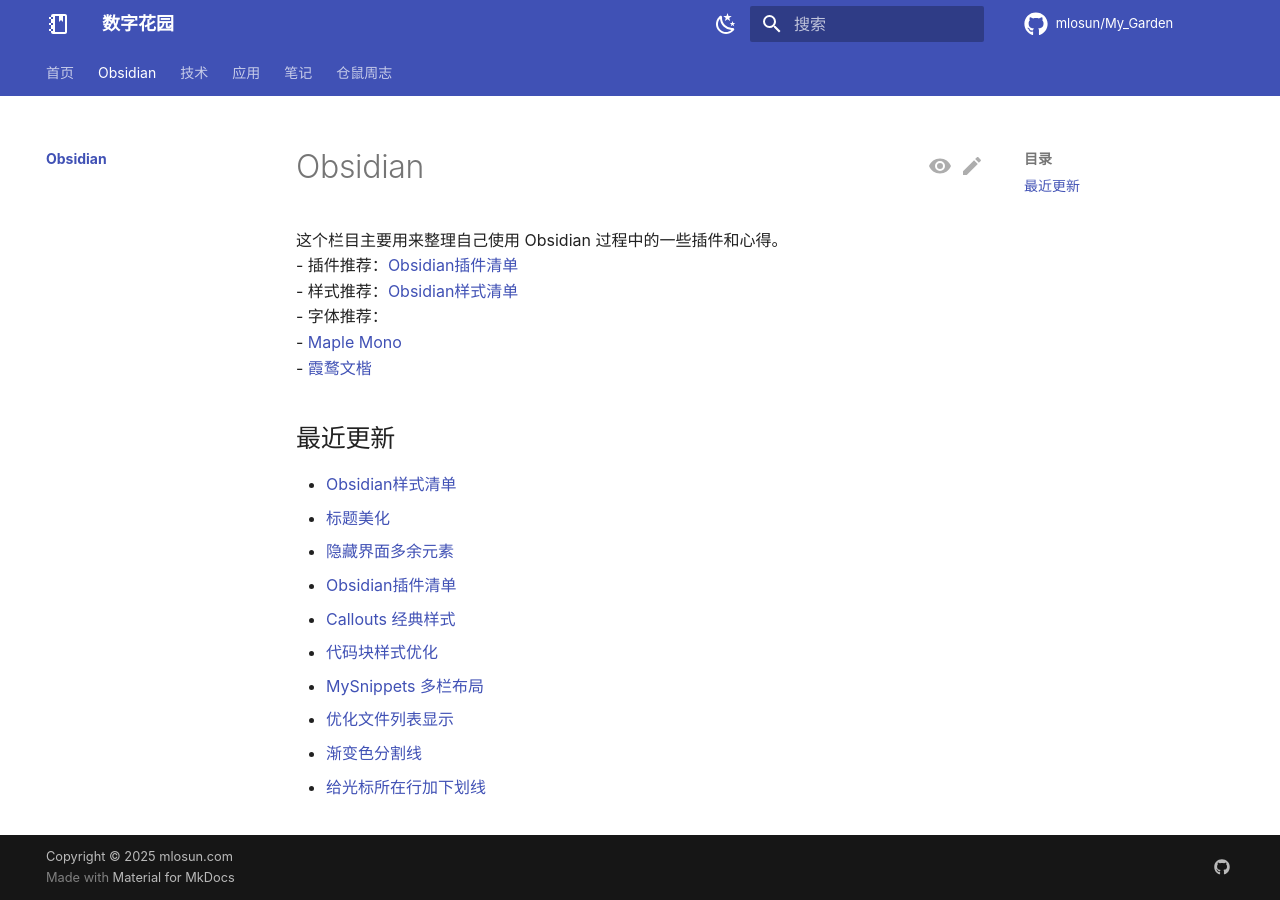
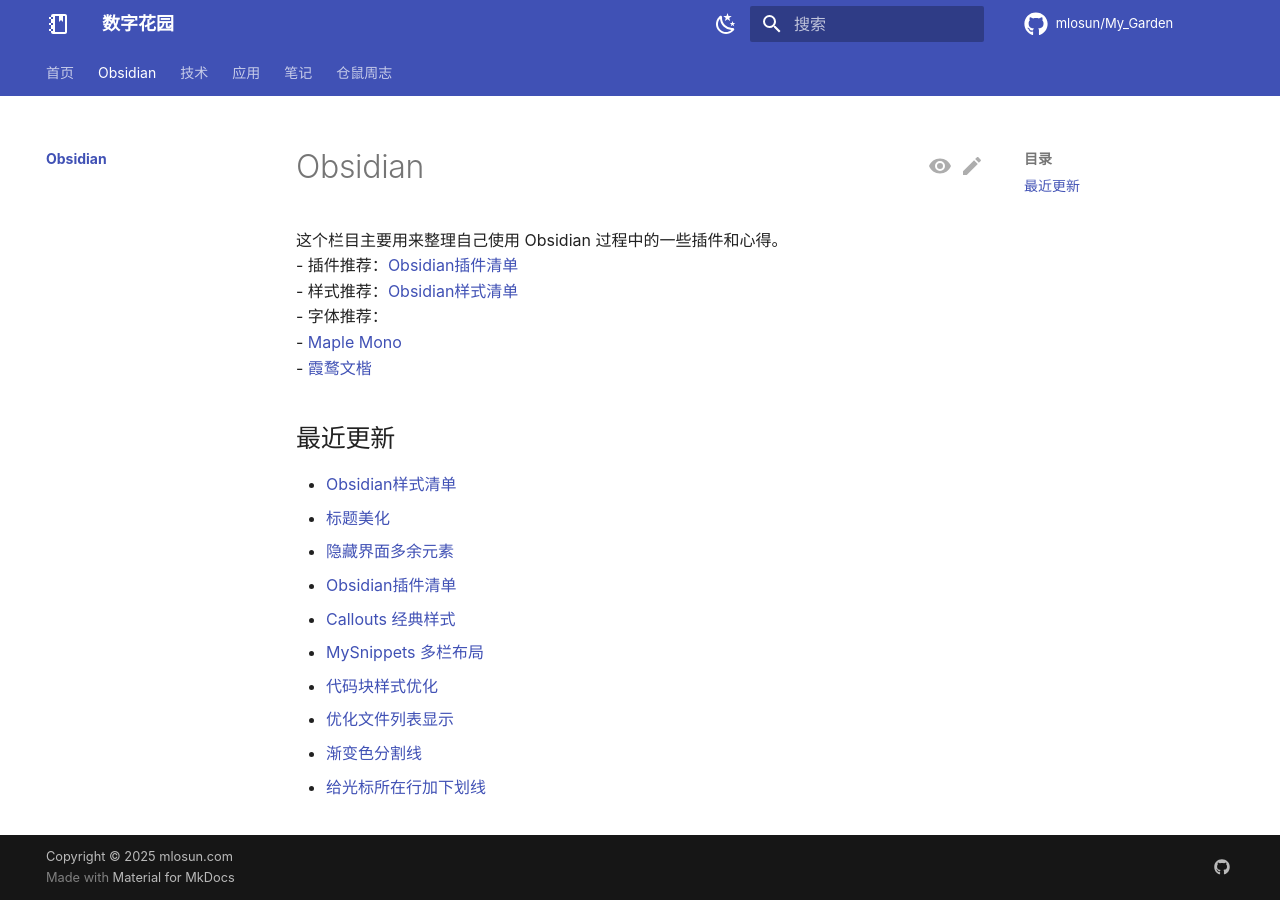
Before and after one commit to mlosun/My_Garden, an MkDocs documentation site: the page built from docs/obsidian/index.md, in a window 1280 px wide. Built offline with MkDocs 1.6.1 and Material for MkDocs 9.7.7, drawn with Linux system fonts in a browser that asks for light colours; comment, search, counter and statistics services are not loaded.

```diff
--- a/docs/obsidian/index.md
+++ b/docs/obsidian/index.md
@@ -19,8 +19,8 @@ title: Obsidian
 - [隐藏界面多余元素](./snippets/%E9%9A%90%E8%97%8F%E7%95%8C%E9%9D%A2%E5%A4%9A%E4%BD%99%E5%85%83%E7%B4%A0.md)
 - [Obsidian插件清单](./Obsidian%E6%8F%92%E4%BB%B6%E6%B8%85%E5%8D%95.md)
 - [Callouts 经典样式](./snippets/Callouts%20%E7%BB%8F%E5%85%B8%E6%A0%B7%E5%BC%8F.md)
+- [MySnippets 多栏布局](./snippets/MySnippets%20%E5%A4%9A%E6%A0%8F%E5%B8%83%E5%B1%80.md)
 - [代码块样式优化](./snippets/%E4%BB%A3%E7%A0%81%E5%9D%97%E6%A0%B7%E5%BC%8F%E4%BC%98%E5%8C%96.md)
-- [MySnippets 多栏布局](./snippets/MySnippets%20%E5%A4%9A%E6%A0%8F%E5%B8%83%E5%B1%80.md)
 - [优化文件列表显示](./snippets/%E4%BC%98%E5%8C%96%E6%96%87%E4%BB%B6%E5%88%97%E8%A1%A8%E6%98%BE%E7%A4%BA.md)
 - [渐变色分割线](./snippets/%E6%B8%90%E5%8F%98%E8%89%B2%E5%88%86%E5%89%B2%E7%BA%BF.md)
 - [给光标所在行加下划线](./snippets/%E7%BB%99%E5%85%89%E6%A0%87%E6%89%80%E5%9C%A8%E8%A1%8C%E5%8A%A0%E4%B8%8B%E5%88%92%E7%BA%BF.md)
```
